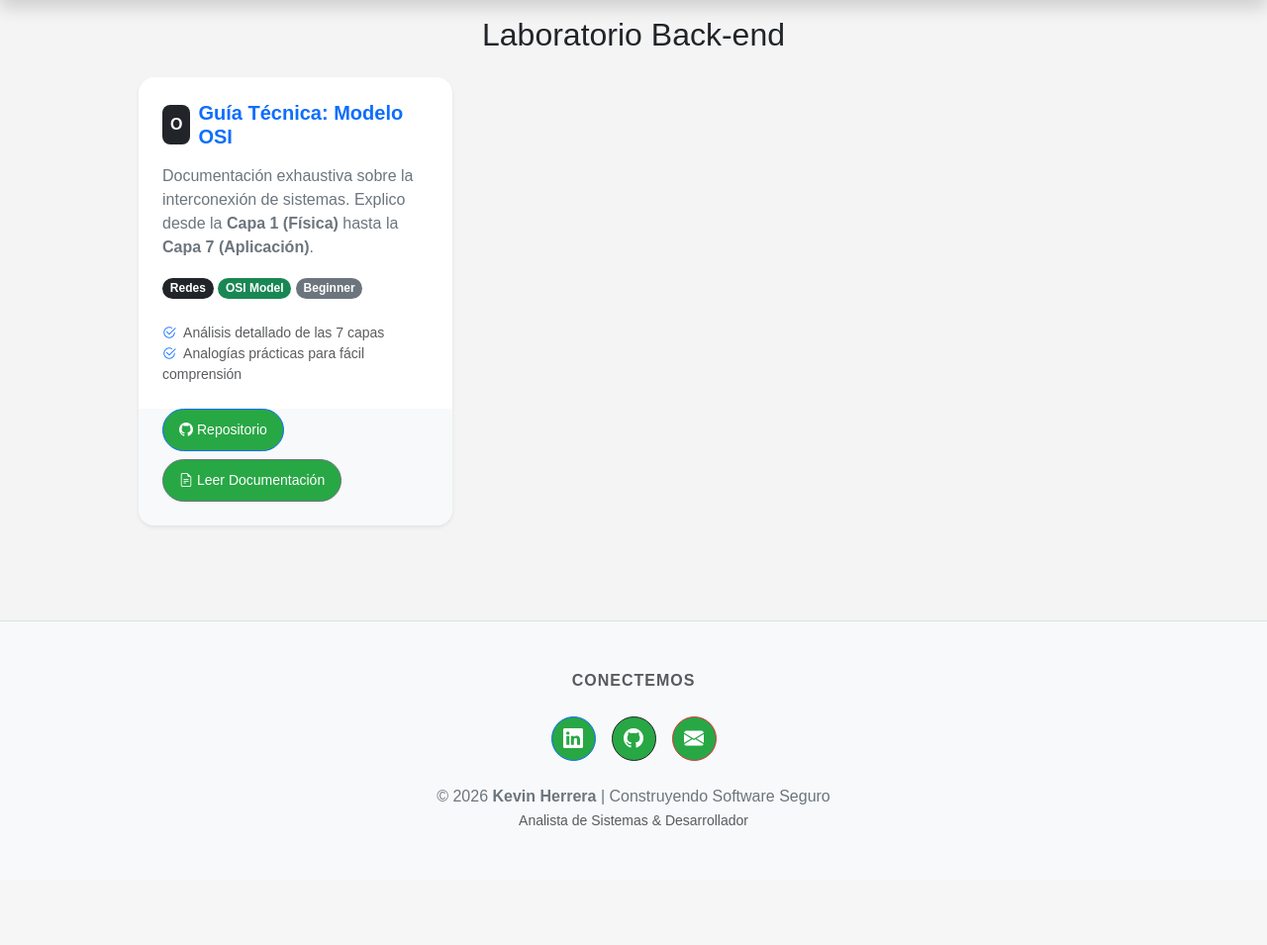
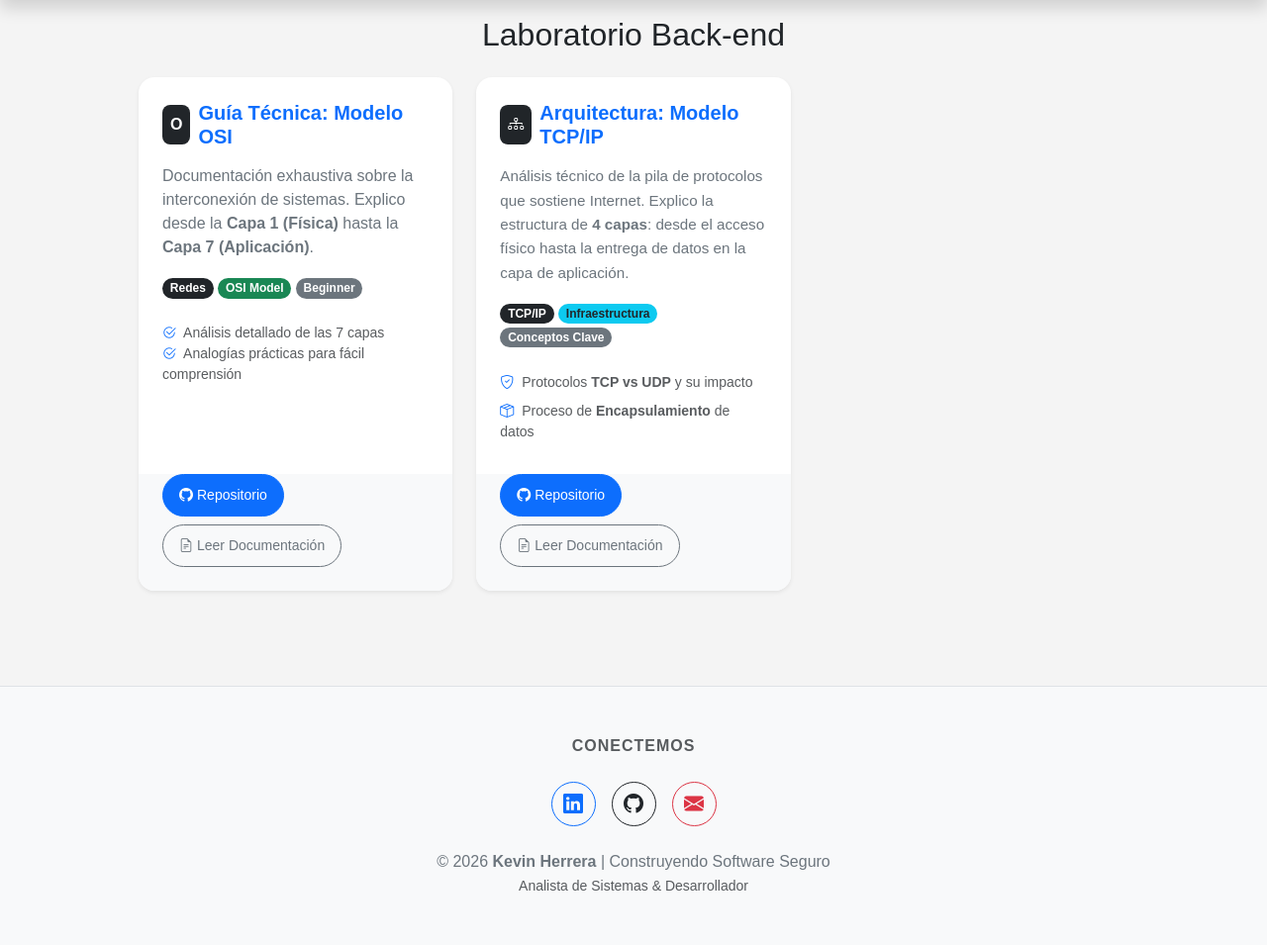
Before and after one commit to kvnn04/django-docker-nginx-portfolio, a Django app: page /proyectos/redes in a window 1280 px wide. Shown: the part 56-1011 px from the top of the page at 99% size. Before the commit the page ends 890 px from the top, so only its background shows below. Run offline with Django 5.2, Linux system fonts and the light colour scheme.

Commit message:
refactor: consistencia visual en UI y expansión de docs de redes (TCP/IP)

```diff
--- a/main/templates/main/base.html
+++ b/main/templates/main/base.html
@@ -37,15 +37,21 @@
         <p class="text-muted mb-4 text-uppercase fw-bold" id='contacto' style="letter-spacing: 1px;">Conectemos</p>
 
         <div class="d-flex justify-content-center gap-3 mb-4">
-            <a href="www.linkedin.com/in/kevin-herrera04" target="_blank" class="btn btn-outline-primary rounded-circle p-2 d-flex align-items-center justify-content-center" style="width: 45px; height: 45px;" title="LinkedIn">
+            <a href="https://www.linkedin.com/in/kevin-herrera04" target="_blank"
+               class="btn btn-social btn-outline-primary rounded-circle d-flex align-items-center justify-content-center"
+               style="width: 45px; height: 45px;" title="LinkedIn">
                 <i class="bi bi-linkedin fs-5"></i>
             </a>
 
-            <a href="https://github.com/kvnn04" target="_blank" class="btn btn-outline-dark rounded-circle p-2 d-flex align-items-center justify-content-center" style="width: 45px; height: 45px;" title="GitHub">
+            <a href="https://github.com/kvnn04" target="_blank"
+               class="btn btn-social btn-outline-dark rounded-circle d-flex align-items-center justify-content-center"
+               style="width: 45px; height: 45px;" title="GitHub">
                 <i class="bi bi-github fs-5"></i>
             </a>
 
-            <a href="mailto:kvnherrera.04@gmail.com" class="btn btn-outline-danger rounded-circle p-2 d-flex align-items-center justify-content-center" style="width: 45px; height: 45px;" title="Enviar Email">
+            <a href="mailto:kvnherrera.04@gmail.com"
+               class="btn btn-social btn-outline-danger rounded-circle d-flex align-items-center justify-content-center"
+               style="width: 45px; height: 45px;" title="Enviar Email">
                 <i class="bi bi-envelope-fill fs-5"></i>
             </a>
         </div>
--- a/proyectos/templates/proyectos/base_de_datos.html
+++ b/proyectos/templates/proyectos/base_de_datos.html
@@ -71,7 +71,7 @@
             </ul>
         </div>
 
-        <div class="card-footer bg-light border-0 p-4 pt-0 d-flex flex-wrap gap-2 align-items-center">
+        <div class="card-footer bg-light border-0 mt-2 p-4 pt-0 d-flex flex-wrap gap-2 align-items-center">
             <a href="https://github.com/kvnn04/APIKaminari" target="_blank"
             class="btn btn-primary btn-sm px-3 rounded-pill d-inline-flex align-items-center">
                 <i class="bi bi-github me-1"></i>
--- a/proyectos/templates/proyectos/devops.html
+++ b/proyectos/templates/proyectos/devops.html
@@ -35,7 +35,7 @@
             </ul>
         </div>
 
-        <div class="card-footer bg-light border-0 p-4 pt-0 d-flex flex-wrap gap-2 align-items-center">
+        <div class="card-footer bg-light border-0 mt-2 p-4 pt-0 d-flex flex-wrap gap-2 align-items-center">
             <a href="https://github.com/kvnn04/django-docker-nginx-portfolio" target="_blank"
             class="btn btn-dark btn-sm px-3 rounded-pill d-inline-flex align-items-center">
                 <i class="bi bi-github me-1"></i>
--- a/proyectos/templates/proyectos/frontend.html
+++ b/proyectos/templates/proyectos/frontend.html
@@ -35,7 +35,7 @@
                     </ul>
                 </div>
 
-                <div class="card-footer bg-light border-0 p-4 pt-0 d-flex flex-wrap gap-2 align-items-center">
+                <div class="card-footer bg-light border-0 mt-2 p-4 pt-0 d-flex flex-wrap gap-2 align-items-center">
                     <a href="https://github.com/kvnn04/AppKhantani" target="_blank"
                     class="btn btn-primary btn-sm px-3 rounded-pill d-inline-flex align-items-center">
                         <i class="bi bi-github me-1"></i>
--- a/proyectos/templates/proyectos/fullstack.html
+++ b/proyectos/templates/proyectos/fullstack.html
@@ -35,7 +35,7 @@
                     </ul>
                 </div>
 
-                <div class="card-footer bg-light border-0 p-4 pt-0 d-flex flex-wrap gap-2 align-items-center">
+                <div class="card-footer bg-light border-0 mt-2 p-4 pt-0 d-flex flex-wrap gap-2 align-items-center">
                     <a href="https://github.com/kvnn04/AppKhantani" target="_blank"
                     class="btn btn-primary btn-sm px-3 rounded-pill d-inline-flex align-items-center">
                         <i class="bi bi-github me-1"></i>
--- a/proyectos/templates/proyectos/redes.html
+++ b/proyectos/templates/proyectos/redes.html
@@ -32,12 +32,57 @@
             </ul>
         </div>
 
-        <div class="card-footer bg-light border-0 p-4 pt-0 d-flex flex-wrap gap-2 align-items-center">
-            <a href="https://github.com/tu-usuario/nombre-repo" target="_blank"
+        <div class="card-footer bg-light border-0 mt-2 p-4 pt-0 d-flex flex-wrap gap-2 align-items-center">
+            <a href="https://github.com/kvnn04/Networking-Essentials" target="_blank"
             class="btn btn-primary btn-sm px-3 rounded-pill d-inline-flex align-items-center flex-grow-1 flex-sm-grow-0 justify-content-center">
                 <i class="bi bi-github me-1"></i> <span>Repositorio</span>
             </a>
             <a href="https://docs.google.com/document/d/1g31WMuzXVAOoPIyzQsrFJ4_TyTjMczjX3QBy0hOXexs/edit?usp=sharing" target="_blank"
+            class="btn btn-outline-secondary btn-sm px-3 rounded-pill d-inline-flex align-items-center flex-grow-1 flex-sm-grow-0 justify-content-center">
+                <i class="bi bi-file-earmark-text me-1"></i> <span>Leer Documentación</span>
+            </a>
+        </div>
+    </div>
+</div>
+
+<div class="col">
+    <div class="card h-100 shadow-sm border-0 rounded-4 overflow-hidden">
+        <div class="card-body p-4">
+            <div class="d-flex align-items-center mb-3">
+                <span class="p-2 bg-dark text-white rounded-3 me-2 fw-bold" title="Networking">
+                    <i class="bi bi-diagram-3"></i>
+                </span>
+                <h5 class="card-title text-primary fw-bold mb-0">Arquitectura: Modelo TCP/IP</h5>
+            </div>
+
+            <p class="card-text text-secondary" style="font-size: 0.95rem; line-height: 1.6;">
+                Análisis técnico de la pila de protocolos que sostiene Internet. Explico la estructura de <strong>4 capas</strong>: desde el acceso físico hasta la entrega de datos en la capa de aplicación.
+            </p>
+
+            <div class="mb-4">
+                <span class="badge rounded-pill bg-dark">TCP/IP</span>
+                <span class="badge rounded-pill bg-info text-dark">Infraestructura</span>
+                <span class="badge rounded-pill bg-secondary">Conceptos Clave</span>
+            </div>
+
+            <ul class="list-unstyled small text-muted mb-0">
+                <li class="mb-2">
+                    <i class="bi bi-shield-check text-primary me-1"></i>
+                    Protocolos <strong>TCP vs UDP</strong> y su impacto
+                </li>
+                <li>
+                    <i class="bi bi-box-seam text-primary me-1"></i>
+                    Proceso de <strong>Encapsulamiento</strong> de datos
+                </li>
+            </ul>
+        </div>
+
+        <div class="card-footer bg-light border-0 mt-2 p-4 pt-0 d-flex flex-wrap gap-2 align-items-center">
+            <a href="https://github.com/kvnn04/Networking-Essentials" target="_blank"
+            class="btn btn-primary btn-sm px-3 rounded-pill d-inline-flex align-items-center flex-grow-1 flex-sm-grow-0 justify-content-center">
+                <i class="bi bi-github me-1"></i> <span>Repositorio</span>
+            </a>
+            <a href="https://docs.google.com/document/d/1Czebr4TyMqVkIZMpNTHY27LP6xFV5pqm_hTRb1_j2WQ/edit?usp=sharing" target="_blank"
             class="btn btn-outline-secondary btn-sm px-3 rounded-pill d-inline-flex align-items-center flex-grow-1 flex-sm-grow-0 justify-content-center">
                 <i class="bi bi-file-earmark-text me-1"></i> <span>Leer Documentación</span>
             </a>
--- a/static/css/style.css
+++ b/static/css/style.css
@@ -1,5 +1,6 @@
 body { font-family: sans-serif; margin: 0; background: #f4f4f4; }
 .container { width: 80%; margin: auto; }
 header { background: #333; color: white; padding: 20px; text-align: center; }
-.btn { background: #28a745; color: white; padding: 10px 20px; text-decoration: none; border-radius: 5px; }
+.btn { padding: 10px 20px; text-decoration: none; border-radius: 5px; }
+
 /* Agrega aquí el resto del CSS que te pasé antes */
```
Also changed, not shown: main/templates/main/index.html (+6 -6 lines), proyectos/templates/proyectos/backend.html (+9 -5 lines), proyectos/templates/proyectos/lista.html (deleted, +0 -57 lines).
